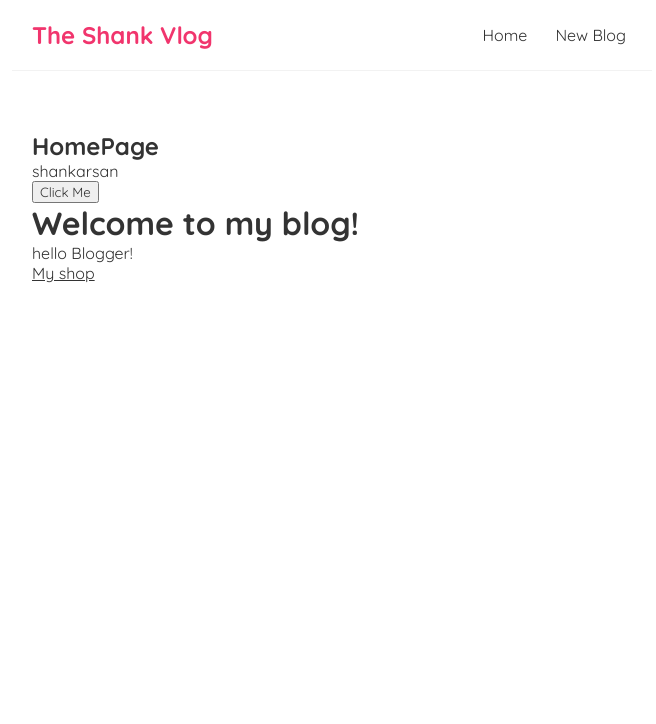
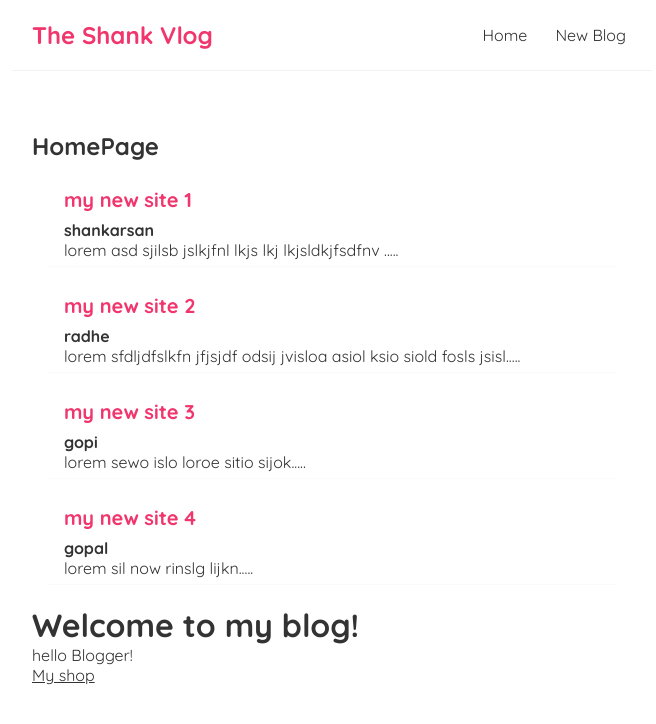
Before and after one commit to shankarsan-dev/shankblog, a React (Create React App) app: page / in a window 1280 px wide. Shown: the top 724 px of the page, without its empty margins (308-964 px from the left). Built offline with nearby package versions, Linux system fonts and the light colour scheme; a web font is replaced by a local one.

Commit message:
learned about list

```diff
--- a/src/Home.js
+++ b/src/Home.js
@@ -2,19 +2,37 @@ import{ useState } from 'react';
 const Home = () => {
 
 
-    const [changeName,setName] = useState("shankarsan");
+    // const [changeName,setName] = useState("shankarsan");
 
-    const handleClick = ()=>{
-        setName("sevak");
-     }
+    // const handleClick = ()=>{
+    //     setName("sevak");
+    //  }
+
+    const [blogs,setBlogs] = useState([
+        {title:"my new site 1",body:"lorem asd sjilsb jslkjfnl lkjs lkj lkjsldkjfsdfnv .....",author:"shankarsan",id:1},
+        {title:"my new site 2",body:"lorem sfdljdfslkfn jfjsjdf odsij jvisloa asiol ksio siold fosls jsisl.....",author:"radhe",id:2},
+        {title:"my new site 3",body:"lorem sewo islo loroe sitio sijok.....",author:"gopi",id:3},
+        {title:"my new site 4",body:"lorem sil now rinslg lijkn.....",author:"gopal",id:4}
+    ]);
 
     return (
 
         <div className="home">
             <h2>HomePage</h2>
-<p> {changeName}</p>
-            <button onClick={handleClick}>Click Me</button>
+{/* <p> {changeName}</p>
+            <button onClick={handleClick}>Click Me</button> */}
+
+            {blogs.map((blog)=>(
+                <div className='blogPreview' key = {blog.id}>
+
+                <h2>{blog.title}</h2>
+                <p className='author'>{blog.author}</p>
+                <p>{blog.body}</p>
+                </div>
+
+            ))}
         </div>
+
          );
     }
 export default Home;
--- a/src/index.css
+++ b/src/index.css
@@ -44,3 +44,21 @@
     margin : 40px auto;
     padding: 20px;
 }
+
+.blogPreview{
+    padding :6px 16px;
+    margin: 20px 16px;
+    border-bottom:1px solid #fafafa;
+
+}
+.blogPreview:hover{
+    box-shadow: 1px 3px 5px rgba(0,0,0,1);
+}
+.blogPreview h2{
+    font-size: 20px;
+    color: #f1356d;
+    margin-bottom: 8px;
+}
+.blogPreview .author{
+    font-weight: bold;
+}
```
